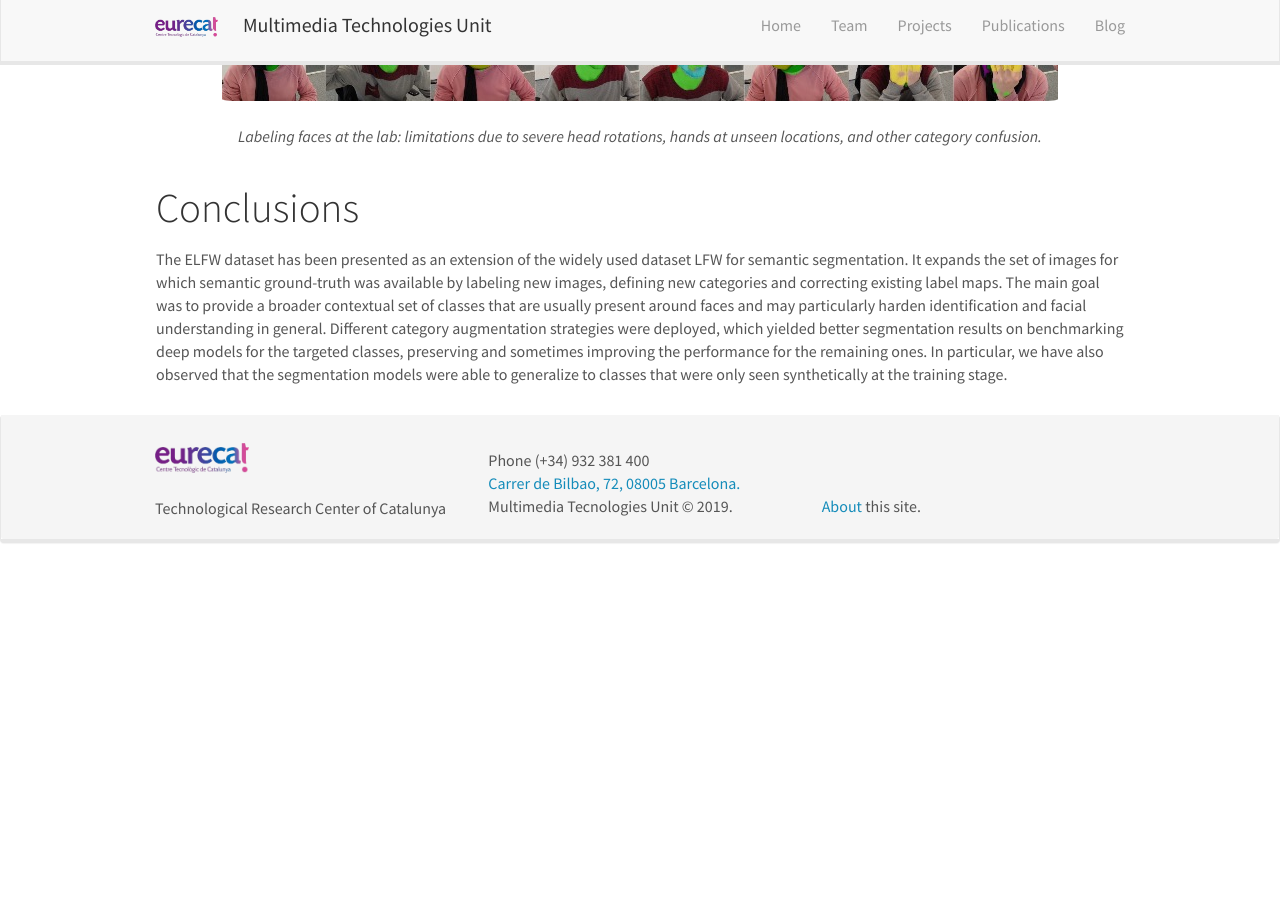
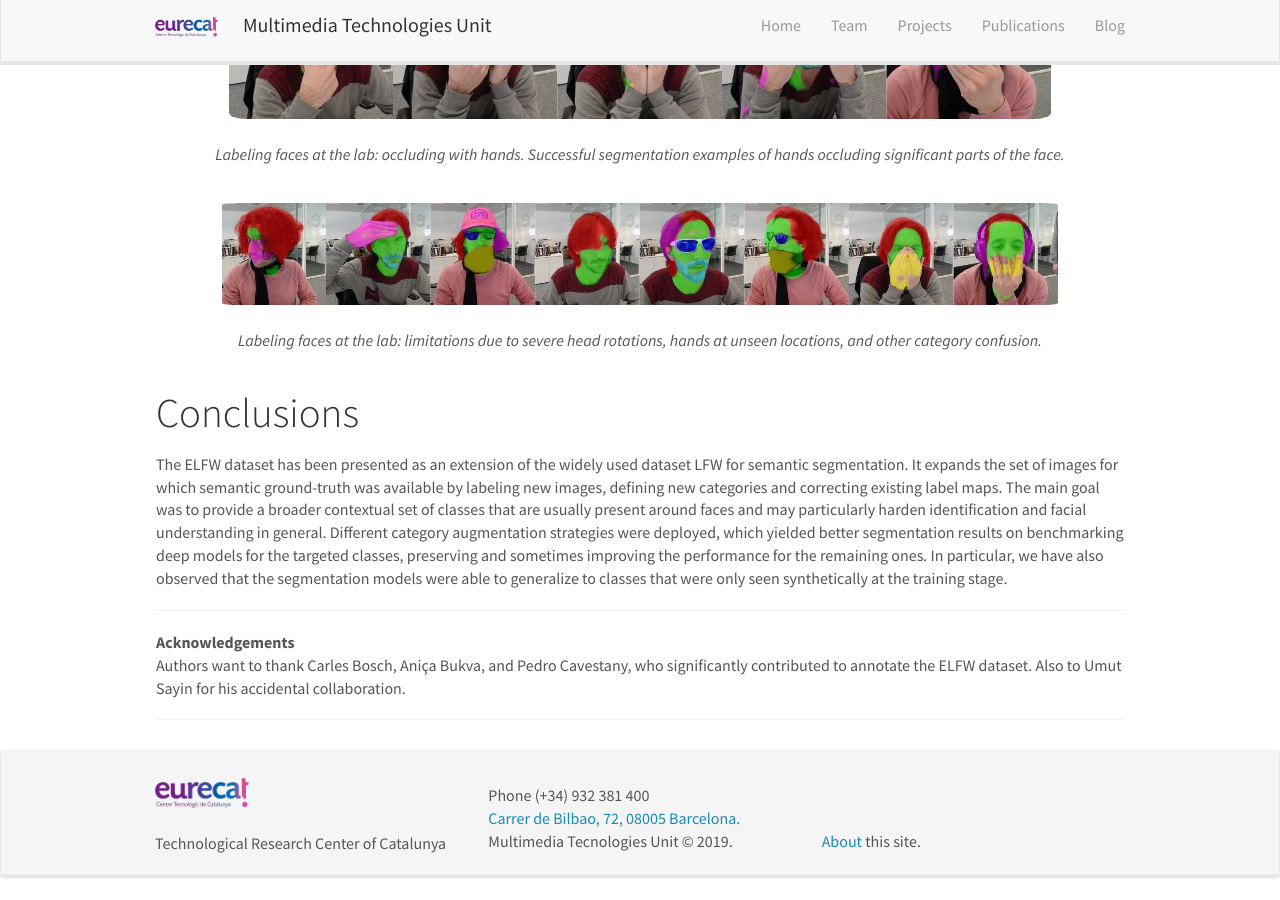
Before and after one commit to multimedia-eurecat/multimedia-eurecat.github.io, a Jekyll site: the page built from _posts/2020-06-22-extended-faces-in-the-wild.markdown, in a window 1280 px wide and 900 px high, scrolled down 5582 px. Built offline with Jekyll 4.4.1, drawn with Linux system fonts in a browser that asks for light colours; nearby versions of some CDN libraries; formulas are drawn with MathJax 3; before the commit the page ends 6147 px from its top, so only the background shows below that; some of the changed text lies outside the part shown.

Commit message:
ELFW post: author, acknowledgement and code link

```diff
--- a/_posts/2020-06-22-extended-faces-in-the-wild.markdown
+++ b/_posts/2020-06-22-extended-faces-in-the-wild.markdown
@@ -16,6 +16,16 @@
 ---
 
 > Work in progress...
+
+---
+**Authors**
+[Rafael Redondo](https://valillon.github.io) & Jaume Gibert
+CC BY 2019-20.
+
+---
+[Full Paper](https://arxiv.org/abs/2006.13980) (ArXiv)  |  [Code](https://github.com/multimedia-eurecat/ELFW) (GitHub) |   ELFW Dataset (pending link)
+
+---
 
 # Abstract
 
@@ -103,3 +113,9 @@
 # Conclusions
 
 The ELFW dataset has been presented as an extension of the widely used dataset LFW for semantic segmentation. It expands the set of images for which semantic ground-truth was available by labeling new images, defining new categories and correcting existing label maps. The main goal was to provide a broader contextual set of classes that are usually present around faces and may particularly harden identification and facial understanding in general. Different category augmentation strategies were deployed, which yielded better segmentation results on benchmarking deep models for the targeted classes, preserving and sometimes improving the performance for the remaining ones. In particular, we have also observed that the segmentation models were able to generalize to classes that were only seen synthetically at the training stage.
+
+---
+**Acknowledgements**
+Authors want to thank Carles Bosch, Aniça Bukva, and Pedro Cavestany, who significantly contributed to annotate the ELFW dataset. Also to Umut Sayin for his accidental collaboration.
+
+---
```
